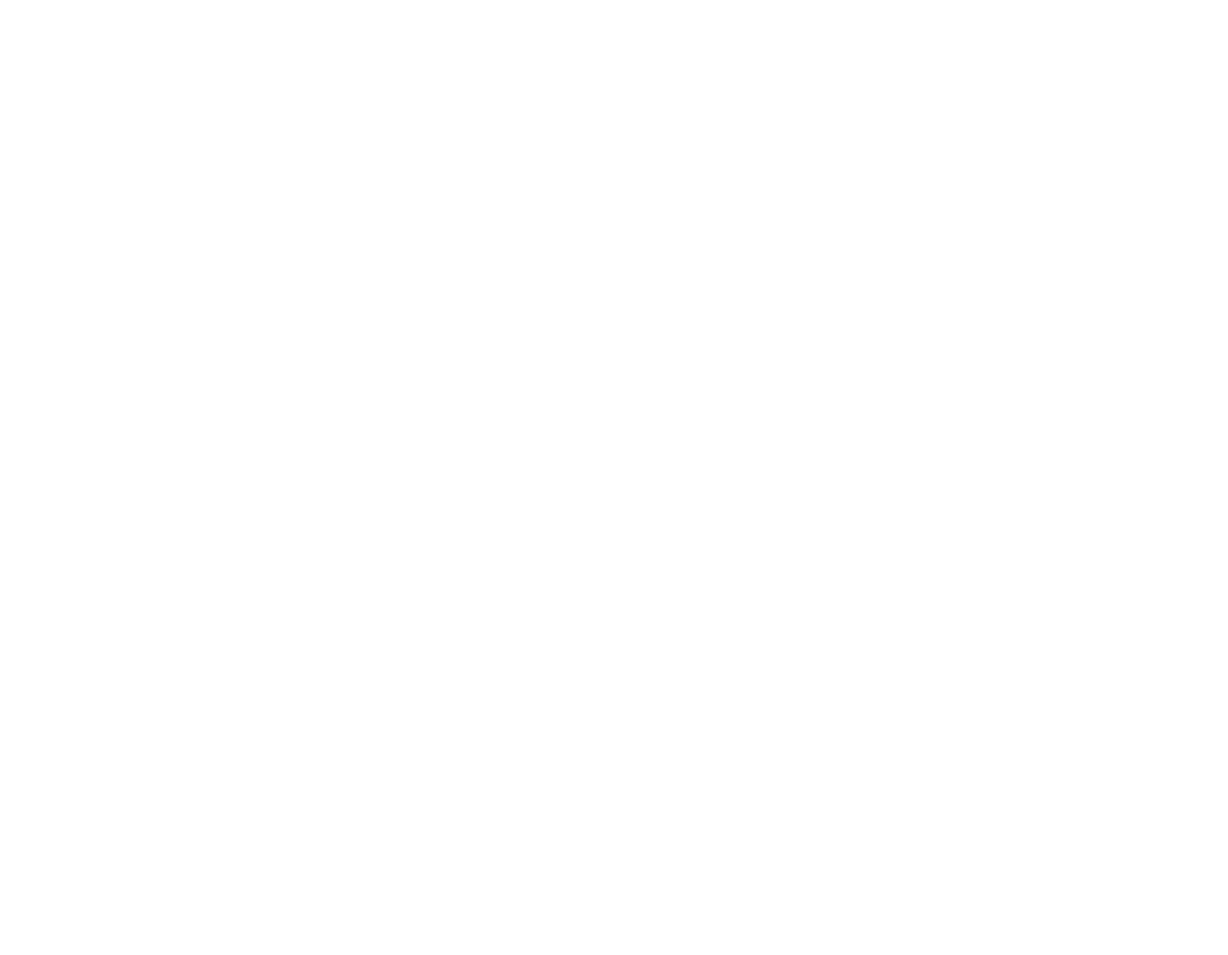
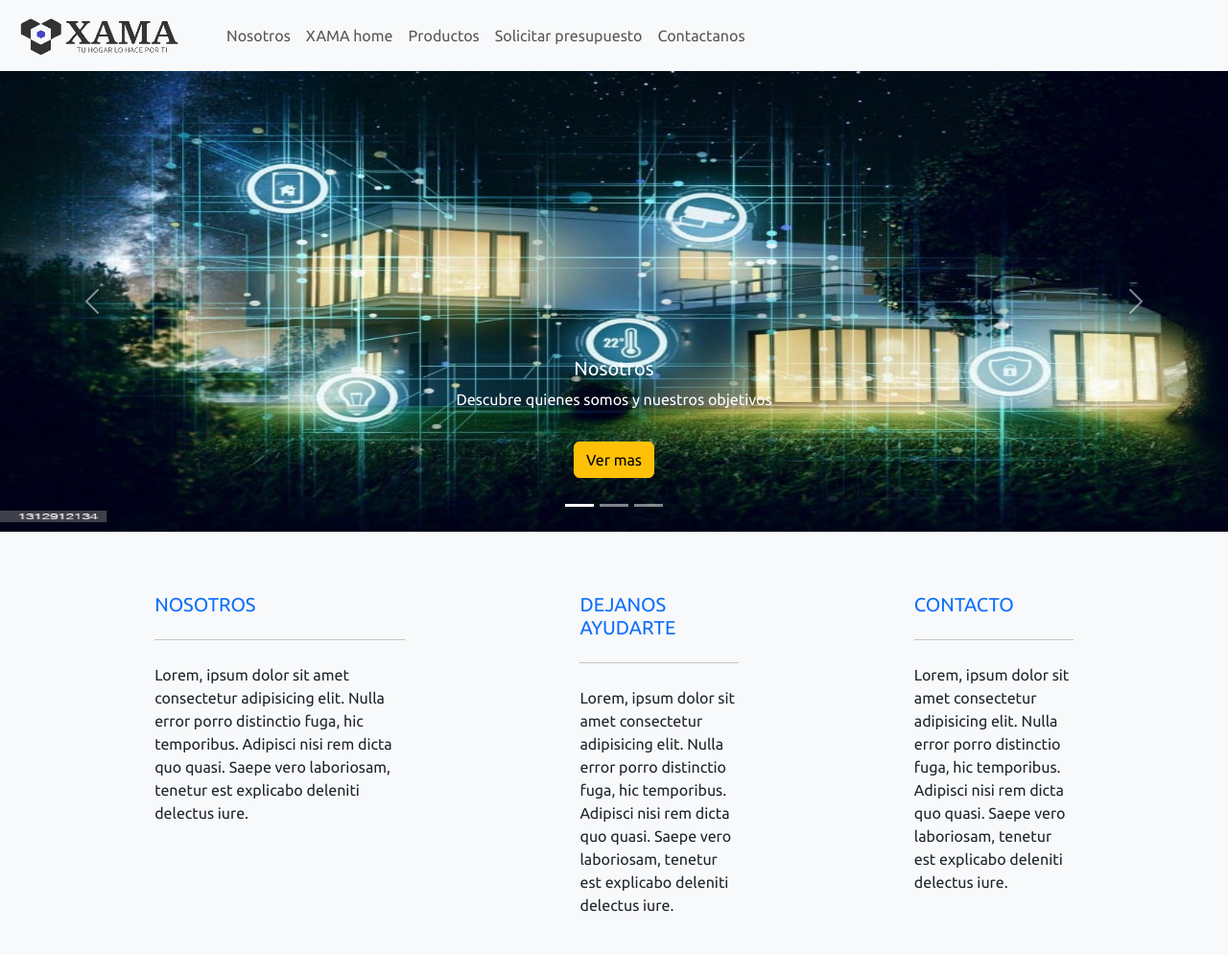
Before and after one commit to diegobarret0/LAB3-TP-FINAL, a plain HTML site: page index.html in a window 1280 px wide. Shown: the whole page at 96% size. Before the commit the page ends 800 px from the top, so only its background shows below. Drawn offline with nearby package versions, Linux system fonts and the light colour scheme.

Commit message:
Agrego parte de index y about-us

```diff
--- /dev/null
+++ b/css/style.css
@@ -0,0 +1,47 @@
+* {
+    padding: 0;
+    margin: 0;
+    font-family: 'Ubuntu', sans-serif;
+}
+/* Index.html */
+.navbar-brand img{
+    height: 3rem;
+    width: 12rem;
+}
+.carousel-item{
+    height: 60vh;
+}
+
+.carousel-item img{
+    height: 100%;
+    background-repeat: no-repeat;
+    background-size: cover;
+    background-position: center;
+}
+
+@media screen and (max-width:992px){
+    .carousel-item{
+        height: 50vh;
+    }
+}
+
+@media screen and (max-width:576px){
+    .carousel-item{
+        height: 30vh;
+    }
+}
+
+/* about-us.html */
+.about-us-start{
+    height: 40vh;
+    background-image: url(/images/About-us/values-movie-poster-desktop.jpg);
+    background-repeat: no-repeat;
+    background-size: cover;
+    background-position: center;
+}
+
+@media screen and (max-width:992px){
+    .about-us-start{
+        background-image: url(/images/About-us/values-movie-poster-mobile.jpg);
+    }
+}
--- a/index.html
+++ b/index.html
@@ -4,9 +4,124 @@
     <meta charset="UTF-8">
     <meta http-equiv="X-UA-Compatible" content="IE=edge">
     <meta name="viewport" content="width=device-width, initial-scale=1.0">
-    <title>Document</title>
+    <link rel="stylesheet" href="css/style.css">
+    <link href="https://fonts.googleapis.com/css2?family=Ubuntu:wght@300;400;700&display=swap" rel="stylesheet">
+    <title>Home</title>
+    <link href="https://cdn.jsdelivr.net/npm/bootstrap@5.3.0/dist/css/bootstrap.min.css" rel="stylesheet" integrity="sha384-9ndCyUaIbzAi2FUVXJi0CjmCapSmO7SnpJef0486qhLnuZ2cdeRhO02iuK6FUUVM" crossorigin="anonymous">
 </head>
 <body>
+    <header>
+      <nav class="navbar navbar-expand-sm bg-body-tertiary">
+        <div class="container-fluid">
+          <a class="navbar-brand" href="/index.html">
+            <img class="xama-logo-toolbar" src="images/XAMA.png" alt="">
+          </a>
+          <button class="navbar-toggler" type="button" data-bs-toggle="collapse" data-bs-target="#navbarSupportedContent">
+            <span class="navbar-toggler-icon"></span>
+          </button>
+          <div class="collapse navbar-collapse" id="navbarSupportedContent">
+            <ul class="navbar-nav ms-2">
+              <li class="nav-item">
+                <a class="nav-link" href="html/about-us.html">Nosotros</a>
+              </li>
+              <li class="nav-item">
+                <a class="nav-link" href="#">XAMA home</a>
+              </li>
+              <li class="nav-item">
+                <a class="nav-link" href="#">Productos</a>
+              </li>
+              <li class="nav-item">
+                <a class="nav-link" href="#">Solicitar presupuesto</a>
+              </li>
+              <li class="nav-item">
+                <a class="nav-link" href="#">Contactanos</a>
+              </li>
+            </ul>
+          </div>
+        </div>
+      </nav>
+    </header>
 
+    <div id="carouselCaptions" class="carousel slide">
+      <div class="carousel-indicators">
+        <button type="button" data-bs-target="#carouselCaptions" data-bs-slide-to="0" class="active" aria-current="true" aria-label="Slide 1"></button>
+        <button type="button" data-bs-target="#carouselCaptions" data-bs-slide-to="1" aria-label="Slide 2"></button>
+        <button type="button" data-bs-target="#carouselCaptions" data-bs-slide-to="2" aria-label="Slide 3"></button>
+      </div>
+      <div class="carousel-inner">
+        <div class="carousel-item active">
+          <img src="images/Carrouser/smart-house-1.jpeg" class="d-block w-100" alt="smart-house-1">
+          <div class="carousel-caption d-md-block">
+            <h5>Nosotros</h5>
+            <p>Descubre quienes somos y nuestros objetivos</p>
+            <p><a href="html/about-us.html" class="btn btn-warning mt-3">Ver mas</a></p>
+          </div>
+        </div>
+        <div class="carousel-item">
+          <img src="images/Carrouser/smart-house-2.jpg" class="d-block w-100" alt="smart-house-2">
+          <div class="carousel-caption d-md-block">
+            <h5>Productos y servicios</h5>
+            <p>Mira nuestras ofertas para alcanzar tu hogar inteligente</p>
+            <p><a href="#" class="btn btn-warning mt-3" id="prod-0">Ver mas</a></p>
+          </div>
+        </div>
+        <div class="carousel-item">
+          <img src="images/Carrouser/smart-house-3.jpeg" class="d-block w-100" alt="smart-house-3">
+          <div class="carousel-caption d-md-block">
+            <h5>Solicitar presupuesto</h5>
+            <p>Detalla a tu medida que es los estas buscando</p>
+            <p><a href="#" class="btn btn-warning mt-3">Ver mas</a></p>
+          </div>
+        </div>
+      </div>
+      <button class="carousel-control-prev" type="button" data-bs-target="#carouselCaptions" data-bs-slide="prev">
+        <span class="carousel-control-prev-icon" aria-hidden="true"></span>
+        <span class="visually-hidden">Previous</span>
+      </button>
+      <button class="carousel-control-next" type="button" data-bs-target="#carouselCaptions" data-bs-slide="next">
+        <span class="carousel-control-next-icon" aria-hidden="true"></span>
+        <span class="visually-hidden">Next</span>
+      </button>
+    </div>
+
+    <footer class="bg-light text-dark pt-5 pb-4">
+      <div class="container text-center text-md-start">
+        <div class="row text-center text-md-start">
+
+          <div class="col-lg-3 mx-auto mt-3">
+            <h5 class="text-uppercase mb-4 font-weigth-bold text-primary">Nosotros</h5>
+            <hr class="mb-4">
+              <p>
+                Lorem, ipsum dolor sit amet consectetur adipisicing elit.
+                Nulla error porro distinctio fuga, hic temporibus.
+                Adipisci nisi rem dicta quo quasi.
+                Saepe vero laboriosam, tenetur est explicabo deleniti delectus iure.
+              </p>
+            </div>
+            <div class="col-lg-2 mx-auto mt-3">
+              <h5 class="text-uppercase mb-4 font-weigth-bold text-primary">Dejanos ayudarte</h5>
+              <hr class="mb-4">
+              <p>
+                Lorem, ipsum dolor sit amet consectetur adipisicing elit.
+                Nulla error porro distinctio fuga, hic temporibus.
+                Adipisci nisi rem dicta quo quasi.
+                Saepe vero laboriosam, tenetur est explicabo deleniti delectus iure.
+              </p>
+            </div>
+            <div class="col-lg-2 mx-auto mt-3">
+              <h5 class="text-uppercase mb-4 font-weigth-bold text-primary">Contacto</h5>
+              <hr class="mb-4">
+              <p>
+                Lorem, ipsum dolor sit amet consectetur adipisicing elit.
+                Nulla error porro distinctio fuga, hic temporibus.
+                Adipisci nisi rem dicta quo quasi.
+                Saepe vero laboriosam, tenetur est explicabo deleniti delectus iure.
+              </p>
+            </div>
+          </div>
+        </div>
+      </footer>
+    <script src="js/main.js"></script>
+    <script src="https://cdn.jsdelivr.net/npm/bootstrap@5.3.0/dist/js/bootstrap.bundle.min.js" integrity="sha384-geWF76RCwLtnZ8qwWowPQNguL3RmwHVBC9FhGdlKrxdiJJigb/j/68SIy3Te4Bkz" crossorigin="anonymous"></script>
 </body>
 </html>
```
Also changed, not shown: html/about-us.html (added, +86 -0 lines), images/17973908.jpg (added), images/2021-01-11-12-33-44-1536x1024.jpg (added), images/AI.jpg (added), images/About-us/values-movie-poster-desktop.jpg (added), images/About-us/values-movie-poster-mobile.jpg (added), images/Carrouser/smart-house-1.jpeg (added), images/Carrouser/smart-house-2.jpg (added), images/Carrouser/smart-house-3.jpeg (added), images/XAMA-logo.png (added), images/XAMA.png (added), images/iot.jpeg (added), images/modern-home-design-exterior-stained-glass-square-shapes-cubes.jpg (added), images/photo-1600585154340-be6161a56a0c.jpg (added), 3 more files.
